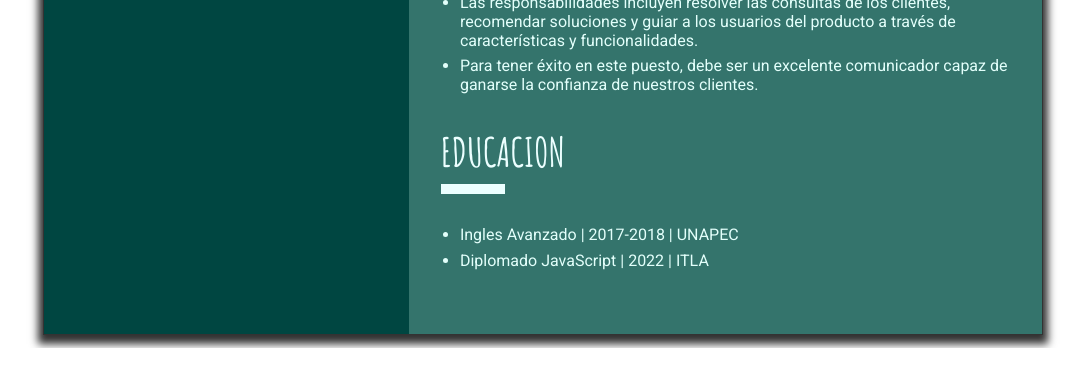
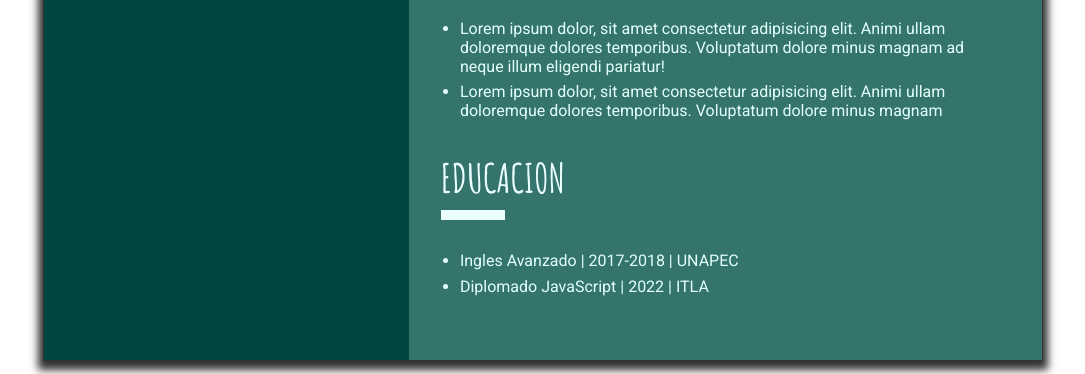
Before and after one commit to AlexanderC04/Alexander-Cordero-diplomado-javascript, a website: page creacion-de-cv-con-css-y-html/resume.html in a window 1280 px wide. Shown: the part 710-1084 px from the top of the page, without its empty margins (97-1182 px from the left). Before the commit the page ends 1058 px from the top, so only its background shows below. Drawn offline with nearby package versions, Linux system fonts and the light colour scheme; files that its build step writes are made by us from their sources; files whose address does not match are found by name.

Commit message:
Last commit

```diff
--- a/creacion-de-cv-con-css-y-html/resume.html
+++ b/creacion-de-cv-con-css-y-html/resume.html
@@ -36,7 +36,7 @@
                   alt="Icon email"
                 />
               </div>
-              <p class="contact__info">alexandercorderodiaz04@gmail.com</p>
+              <p class="contact__info">Exampledsada@gmail.com</p>
             </li>
 
             <li class="contact__list-item">
@@ -81,17 +81,21 @@
         </article>
         <article class="resume__article">
           <h3 class="title">EXPERIENCIA LABORAL</h3>
-          <h4 class="subtitle">Teleperformance, Costumer Support</h4>
+          <h4 class="subtitle">
+            Lorem ipsum dolor, sit amet consectetur adipisicing elit. Animi
+            ullam doloremque dolores
+          </h4>
           <p class="date-info">2022-?</p>
           <ul class="resume__list">
             <li class="resume__list-item">
-              Las responsabilidades incluyen resolver las consultas de los
-              clientes, recomendar soluciones y guiar a los usuarios del
-              producto a través de características y funcionalidades.
+              Lorem ipsum dolor, sit amet consectetur adipisicing elit. Animi
+              ullam doloremque dolores temporibus. Voluptatum dolore minus
+              magnam ad neque illum eligendi pariatur!
             </li>
             <li class="resume__list-item">
-              Para tener éxito en este puesto, debe ser un excelente comunicador
-              capaz de ganarse la confianza de nuestros clientes.
+              Lorem ipsum dolor, sit amet consectetur adipisicing elit. Animi
+              ullam doloremque dolores temporibus. Voluptatum dolore minus
+              magnam
             </li>
           </ul>
         </article>
```
